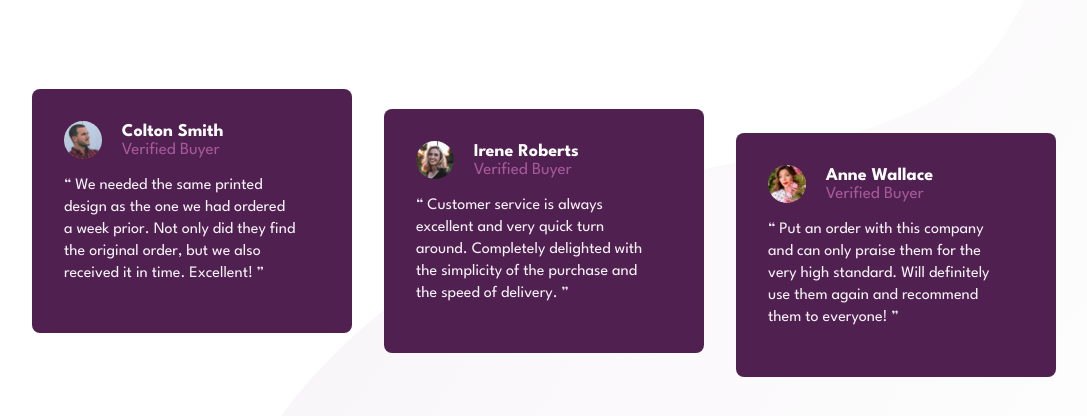
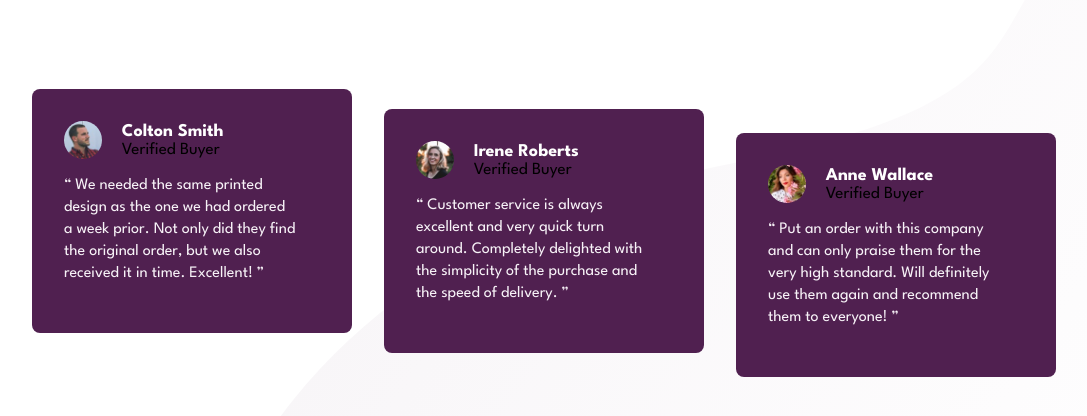
Before and after one commit to uspaz/Social-proof-section, a website: page index.html in a window 1280 px wide. Shown: the part 364-780 px from the top of the page, without its empty margins (96-1183 px from the left). Drawn offline with Linux system fonts and the light colour scheme.

Commit message:
Correcciones

```diff
--- a/index.html
+++ b/index.html
@@ -59,7 +59,7 @@
             <img src="./images/image-colton.jpg" alt="">
             <div class="person">
               <h2>Colton Smith</h2>
-              <h4>Verified Buyer</h4>
+              <span>Verified Buyer</span>
             </div>
           </div>
           <p class="comments--text">
@@ -73,7 +73,7 @@
             <img src="./images/image-irene.jpg" alt="">
             <div class="person">
               <h2>Irene Roberts</h2>
-              <h4>Verified Buyer</h4>
+              <span>Verified Buyer</span>
             </div>
           </div>
           <p class="comments--text">
@@ -86,7 +86,7 @@
             <img src="./images/image-anne.jpg" alt="">
             <div class="person">
               <h2>Anne Wallace</h2>
-              <h4>Verified Buyer</h4>
+              <span>Verified Buyer</span>
             </div>
           </div>
           <p class="comments--text">
```
